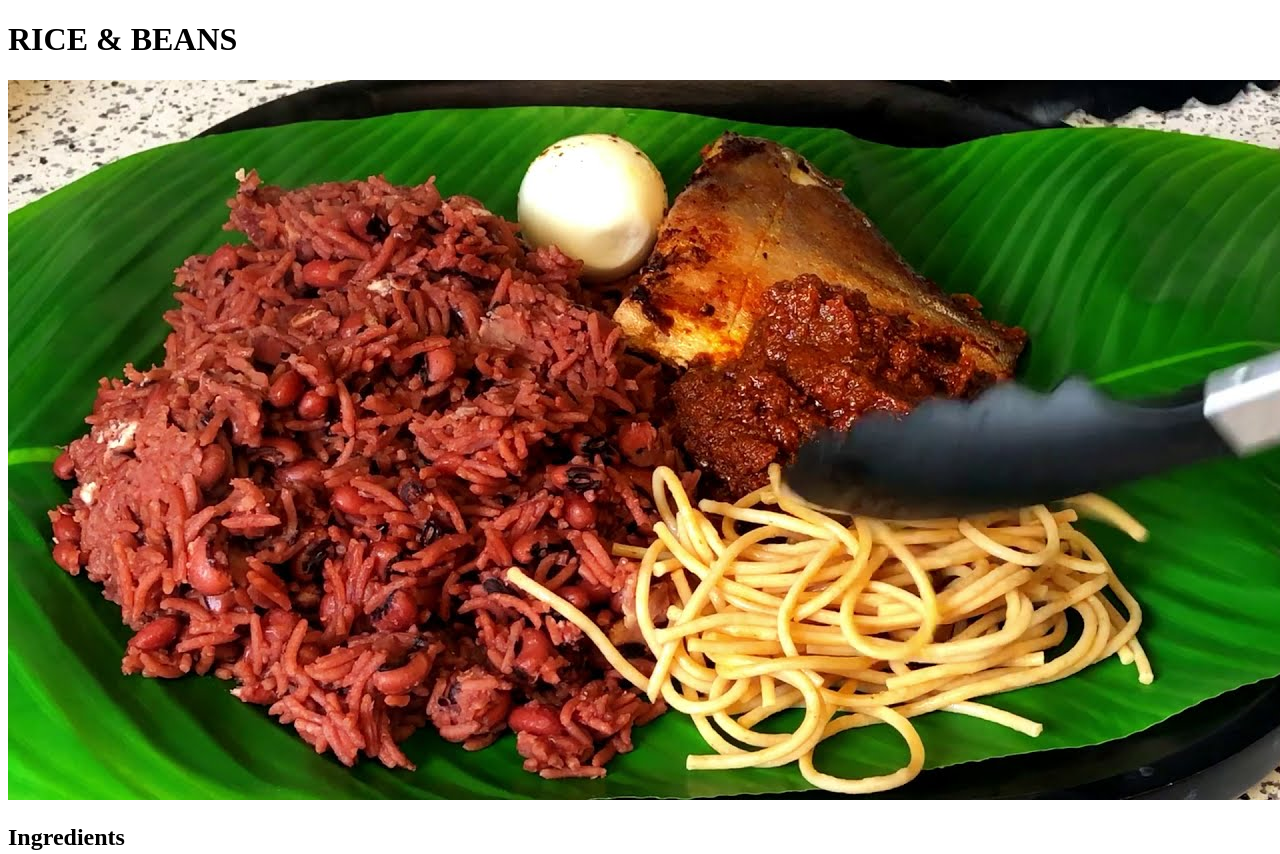
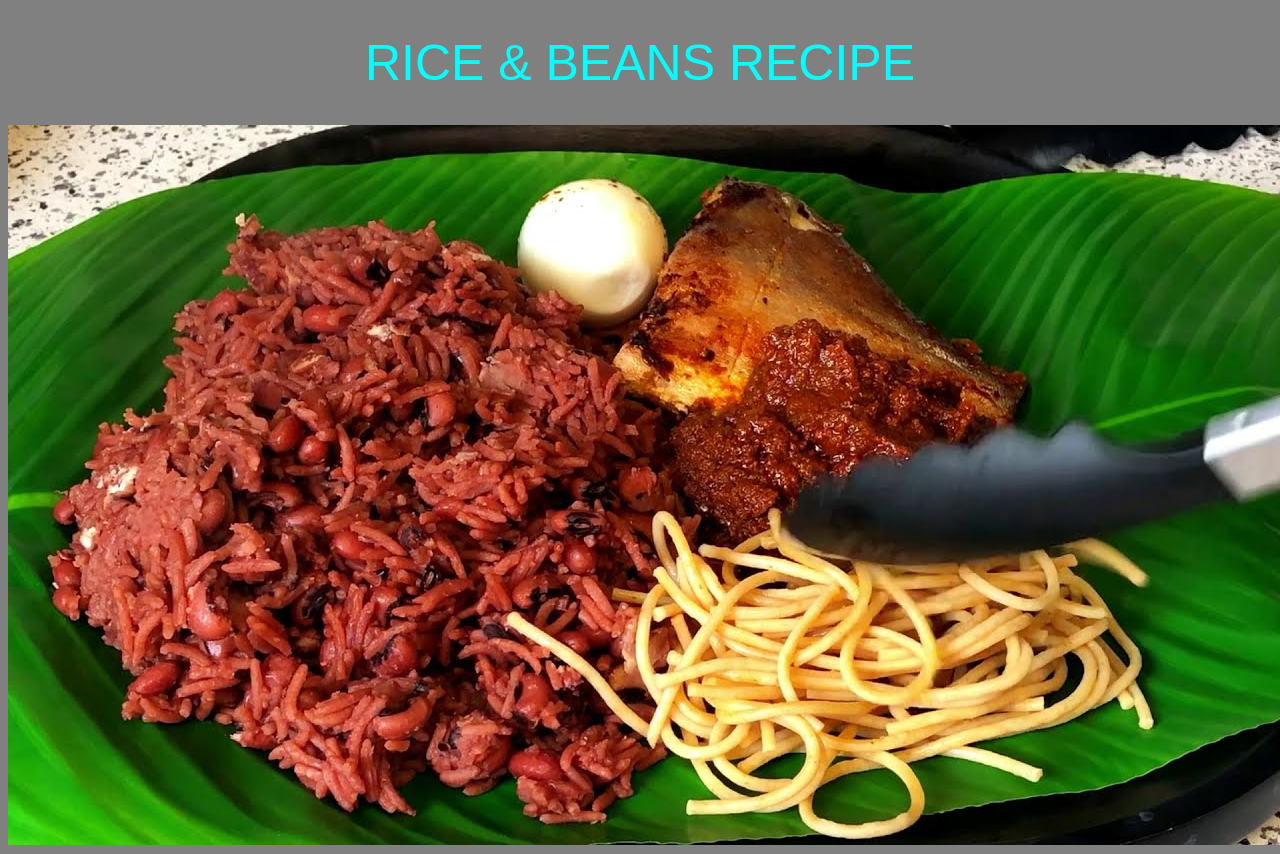
Before and after one commit to Mokars86/Grassroot-recipe, a plain HTML site: page rice.html in a window 1280 px wide. Shown: the top 854 px of the page. Drawn offline with Linux system fonts and the light colour scheme.

Commit message:
updating rice.html

```diff
--- a/rice.html
+++ b/rice.html
@@ -3,10 +3,11 @@
 <head>
     <meta charset="UTF-8">
     <meta name="viewport" content="width=device-width, initial-scale=1.0">
-    <title>Document</title>
+    <title>Grassroot</title>
 </head>
+<link rel="stylesheet" href="styles.css">
 <body>
-    <h1>RICE & BEANS</h1>
+    <h1>RICE & BEANS RECIPE</h1>
     <img src="images/Ricenbeans.jpg" alt="">
     <h2>Ingredients</h2>
     <ul><li>Plain Rice</li></ul>
```
